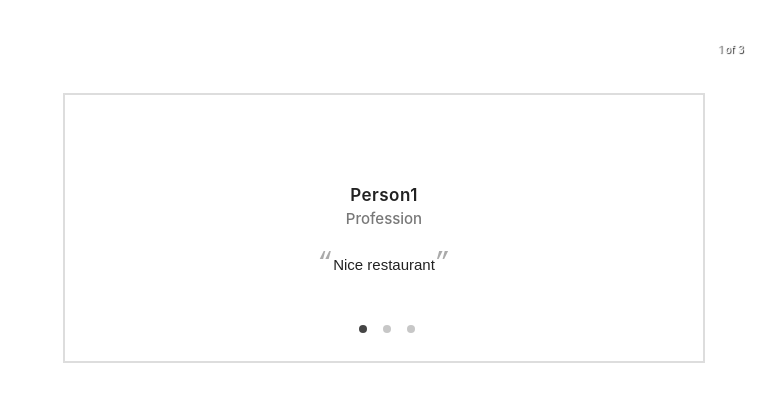
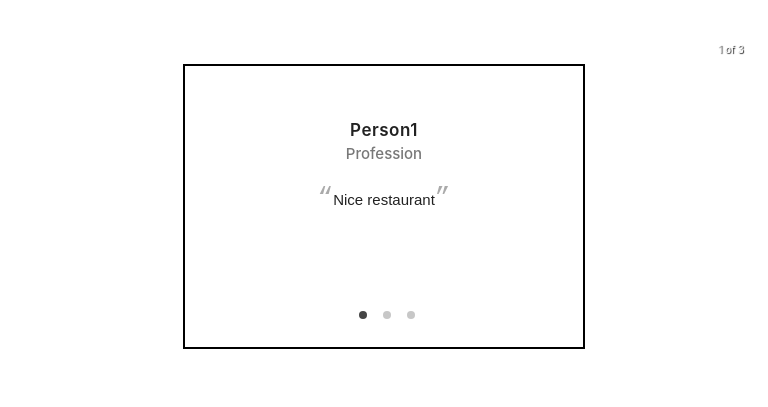
Before and after one commit to JochenL05/coderscamp-projekt-restaurant, a React (Create React App) app: page / in a window 768 px wide. Shown: the part 999-1406 px from the top of the page. Built offline with nearby package versions, Linux system fonts and the light colour scheme.

Commit message:
Corrected things after code review

```diff
--- a/src/components/Mainview/Mainview.css
+++ b/src/components/Mainview/Mainview.css
@@ -5,10 +5,12 @@
 .main {
   height: calc(var(--component-lenght)*2);
   width:100%;
-  background-image: url("https://t4.ftcdn.net/jpg/02/37/82/35/240_F_237823505_hxD7SRiYLVC647y1Pr8vKk8zm3jzkmRI.jpg")
+  background-image: url("https://t4.ftcdn.net/jpg/02/37/82/35/240_F_237823505_hxD7SRiYLVC647y1Pr8vKk8zm3jzkmRI.jpg");
+  background-repeat: no-repeat;
+  background-size: 100%;
 }
 
-.opener {
+.main__title {
   height: var(--component-lenght);
   width: 100%;
   display: block;
@@ -16,7 +18,7 @@
   line-height: var(--component-lenght);
 }
 
-.click {
+.main__button {
   background-color: #fff;
   border: 0px solid #000000;
   border-radius: 1.5rem;
@@ -35,13 +37,13 @@
   touch-action: manipulation;
 }
 
-.click:hover {
+.main__button:hover {
   background-color: #06073d;
   color: #fff;
 }
 
 @media (min-width: 768px) {
-  .click {
+  .main__button {
     font-size: 1.125rem;
     padding: 1rem 2rem;
   }
--- a/src/components/Mainview/Mainview.jsx
+++ b/src/components/Mainview/Mainview.jsx
@@ -1,13 +1,13 @@
 import React from "react";
 import "./Mainview.css";
 
-const mainview = () => {
+const Mainview = () => {
   return (
     <div className="main">
-      <h1 className="opener">Welcome!</h1>
-      <button className="click">Reservation</button>
+      <h1 className="main__title">Welcome!</h1>
+      <button className="main__button">Reservation</button>
     </div>
   );
 };
 
-export default mainview;
+export default Mainview;
--- a/src/components/Testimonials/Testimonials.css
+++ b/src/components/Testimonials/Testimonials.css
@@ -39,7 +39,7 @@
   bottom: 5% ;
 }
 
-.myCarousel h3 {
+.myCarousel__person {
   color: #222;
   font-weight: 100;
   letter-spacing: 0.5px;
@@ -48,7 +48,7 @@
   font-size: 17px;
 }
 
-.myCarousel h4 {
+.myCarousel__profession {
   margin-top: 0;
   padding-top: 0;
   font-weight: 500;
@@ -56,7 +56,7 @@
   font-size: 15px;
 }
 
-.myCarousel p {
+.myCarousel__description {
   font-weight: 100 ;
   line-height: 30px ;
   color: #222;
@@ -65,7 +65,7 @@
   max-height: 70px;
 }
 
-.myCarousel p:before {
+.myCarousel__description:before {
   content: "“";
   color: #aaa;
   font-size: 26px;
@@ -73,7 +73,7 @@
   font-weight: 100;
 }
 
-.myCarousel p:after {
+.myCarousel__description:after {
   content: "”";
   color: #aaa;
   font-size: 26px;
@@ -109,22 +109,4 @@
   .carousel.carousel-slider .control-arrow {
     display: none ;
   }
-  .myCarousel {
-    background: var(--background-color);
-    margin-top: 9%;
-    width: 88%;
-    margin-left: auto;
-    margin-right: auto;
-    padding-top: 10%;
-    padding-bottom: 12.5%;
-    padding-left: 5%;
-    padding-right: 5%;
-    border: 2px solid #ddd;
-    height: 270px;
-  }
-
-    /* .carousel .slide img {
-    width: 24% ;
-    border-radius: 50%;
-  } */
 }
--- a/src/components/Testimonials/Testimonials.jsx
+++ b/src/components/Testimonials/Testimonials.jsx
@@ -1,39 +1,36 @@
-import React, { Component } from "react";
+import React from "react";
 import "react-responsive-carousel/lib/styles/carousel.min.css";
 import { Carousel } from "react-responsive-carousel";
 import "./Testimonials.css";
 
-export default class Testimonials extends Component {
-  render() {
+const Testimonials = () => {
   return (
     <Carousel>
       <div>
-          {/*<img src="" />*/}
         <div className="myCarousel">
-            <h3>Person1</h3>
-            <h4>Profession</h4>
-            <p>Nice restaurant</p>
+          <h3 className="myCarousel__person">Person1</h3>
+          <h4 className="myCarousel__profession">Profession</h4>
+          <p className="myCarousel__description">Nice restaurant</p>
         </div>
       </div>
 
       <div>
-          {/*<img src="" />*/}
         <div className="myCarousel">
-            <h3>Person2</h3>
-            <h4>Profession</h4>
-            <p>Good food</p>
+          <h3 className="myCarousel__person">Person2</h3>
+          <h4 className="myCarousel__profession">Profession</h4>
+          <p className="myCarousel__description">Good food</p>
         </div>
       </div>
 
       <div>
-          {/*<img src="" />*/}
         <div className="myCarousel">
-            <h3>Person3</h3>
-            <h4>Profession</h4>
-            <p>Great</p>
+          <h3 className="myCarousel__person">Person3</h3>
+          <h4 className="myCarousel__profession">Profession</h4>
+          <p className="myCarousel__description">Great</p>
         </div>
       </div>
     </Carousel>
   );
-  }
-}
+};
+
+export default Testimonials;
```
Lines whose indentation alone changed are shown as unchanged.
